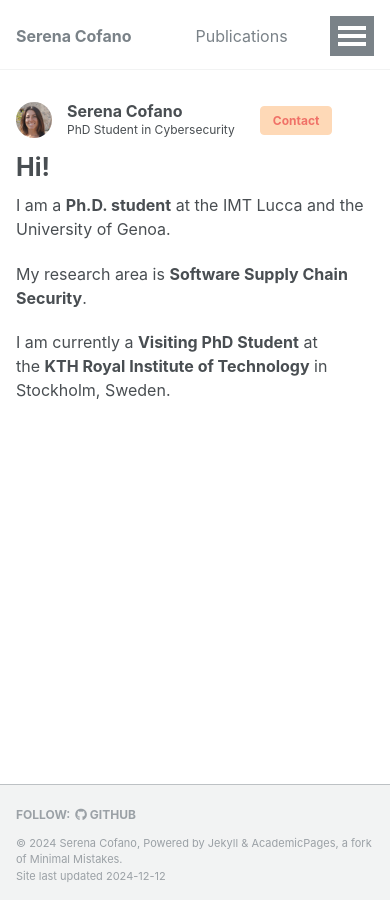
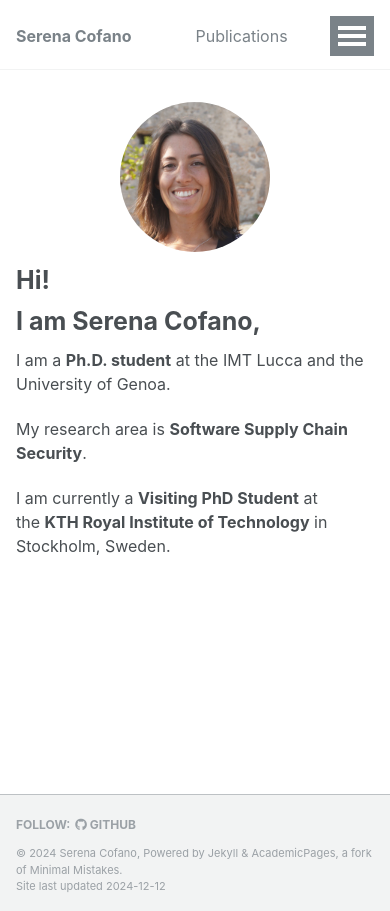
Before and after one commit to serenacofano/serenacofano.github.io, a Jekyll site: the page built from _pages/about.md, in a window 390 px wide. Built offline with Jekyll 4.4.1, drawn with Linux system fonts in a browser that asks for light colours.

Commit message:
improve responsiveness

```diff
--- a/_includes/author-profile.html
+++ b/_includes/author-profile.html
@@ -6,7 +6,7 @@
 
 <div itemscope itemtype="http://schema.org/Person">
 
-  <div class="author__avatar">
+  <div class="author__avatar hero-avatar">
     {% if author.avatar contains "://" %}
     	<img src="{{ author.avatar }}" alt="{{ author.name }}">
     {% else %}
@@ -15,13 +15,13 @@
   </div>
 
   <div class="author__content">
-    <h3 class="author__name">{{ author.name }}</h3>
-    {% if author.pronouns %}<p class="author__pronouns">{{ author.pronouns }}</p>{% endif %}
-    {% if author.bio %}<p class="author__bio">{{ author.bio }}</p>{% endif %}
+    <!-- <h3 class="author__name">{{ author.name }}</h3> -->
+    <!-- {% if author.pronouns %}<p class="author__pronouns">{{ author.pronouns }}</p>{% endif %}
+    {% if author.bio %}<p class="author__bio">{{ author.bio }}</p>{% endif %} -->
   </div>
 
   <div class="author__urls-wrapper">
-    <button class="btn btn--inverse">Contact</button>
+    <!-- <button class="btn btn--inverse">Contact</button> -->
     <ul class="author__urls social-icons">
       <!-- Font Awesome icons / Biographic information  -->
       {% if author.location %}
--- a/_pages/about.md
+++ b/_pages/about.md
@@ -7,6 +7,7 @@ redirect_from:
   - /about.html
 ---
 
+<h1>I am Serena Cofano, </h1>
 I am a **Ph.D. student** at the IMT Lucca and the University of Genoa.
 
 My research area is **Software Supply Chain Security**.
--- a/_sass/_sidebar.scss
+++ b/_sass/_sidebar.scss
@@ -93,9 +93,20 @@
     max-width: 175px;
     border-radius: 50%;
 
-    @include breakpoint($large) {
-      padding: 5px;
-      border: 1px solid $border-color;
+     @include breakpoint($large) {
+       padding: 5px;
+       border: 1px solid $border-color;
+    }
+  }
+  // Adjustments for mobile
+  @media (max-width: 925px) { // 768px
+    display: block; // Change to block to allow centering
+    text-align: center; // Center the image horizontally
+    margin: 0 auto; // Add spacing and centering
+    width: 200px;
+    img {
+      width: 150px; // Larger size for mobile
+       // Keep the image within the container
     }
   }
 }
```
